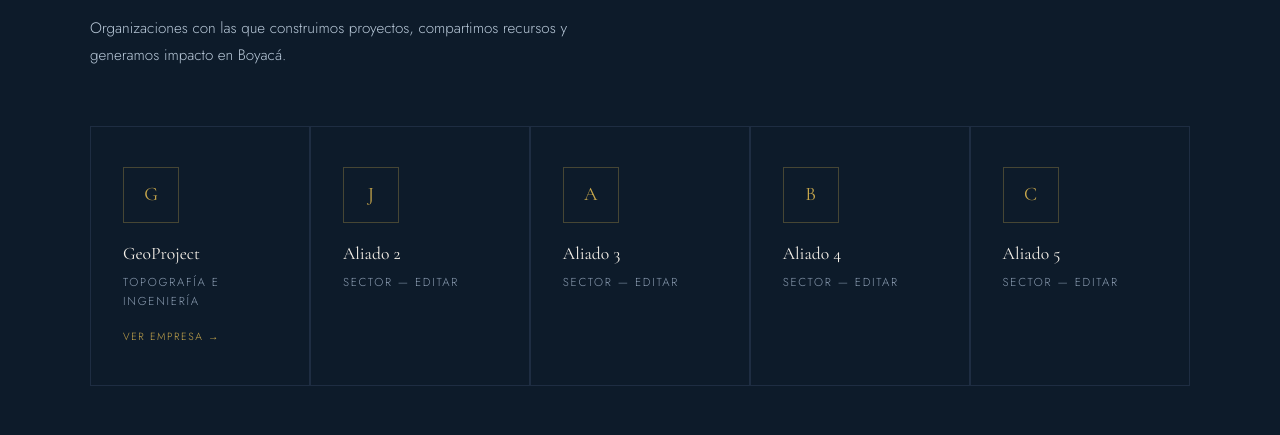
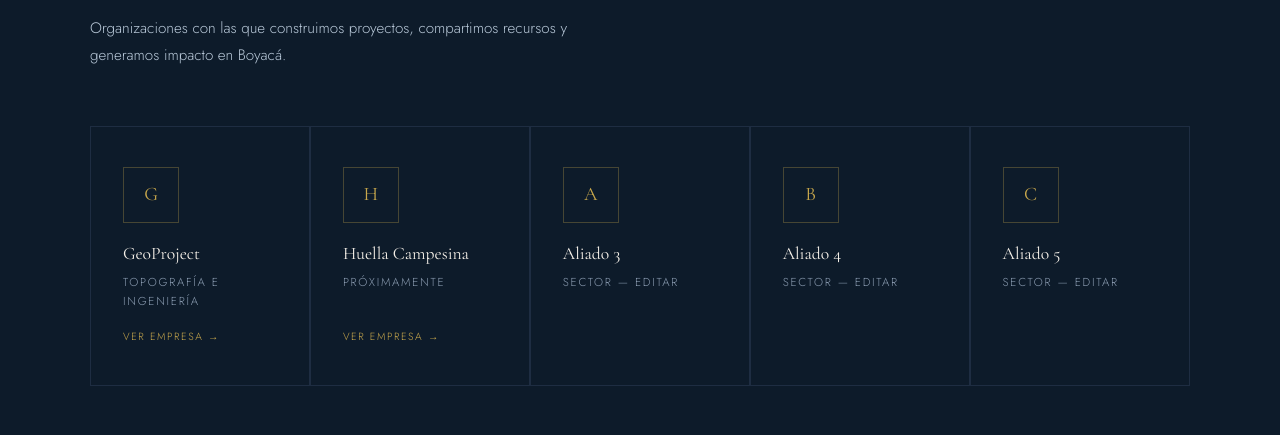
Before and after one commit to magnusholdingtunja-eng/magnusholding, a plain HTML site: page index.html in a window 1280 px wide. Shown: the part 1023-1458 px from the top of the page. Drawn offline with nearby package versions, Linux system fonts and the light colour scheme.

Commit message:
Update ALIADO 2 section with Huella Campesina

```diff
--- a/index.html
+++ b/index.html
@@ -786,14 +786,15 @@
           <div style="font-size:0.65rem; letter-spacing:0.15em; text-transform:uppercase; color:var(--dorado); margin-top:auto;">Ver empresa →</div>
         </a>
 
-        <!-- ALIADO 2 -->
-        <div class="aliado__card reveal reveal--d2">
-          <div class="aliado__logo-placeholder">J</div>
+        <!-- ALIADO 2 — Huella Campesina -->
+        <a href="page_huellacampesina.html" class="aliado__card reveal reveal--d2">
+          <div class="aliado__logo-placeholder">H</div>
           <div class="aliado__info">
-            <div class="aliado__nombre">Aliado 2</div>
-            <div class="aliado__sector">Sector — Editar</div>
+            <div class="aliado__nombre">Huella Campesina</div>
+            <div class="aliado__sector">Próximamente</div>
           </div>
-        </div>
+          <div style="font-size:0.65rem; letter-spacing:0.15em; text-transform:uppercase; color:var(--dorado); margin-top:auto;">Ver empresa →</div>
+        </a>
 
         <!-- ALIADO 3 -->
         <div class="aliado__card reveal reveal--d3">
```
